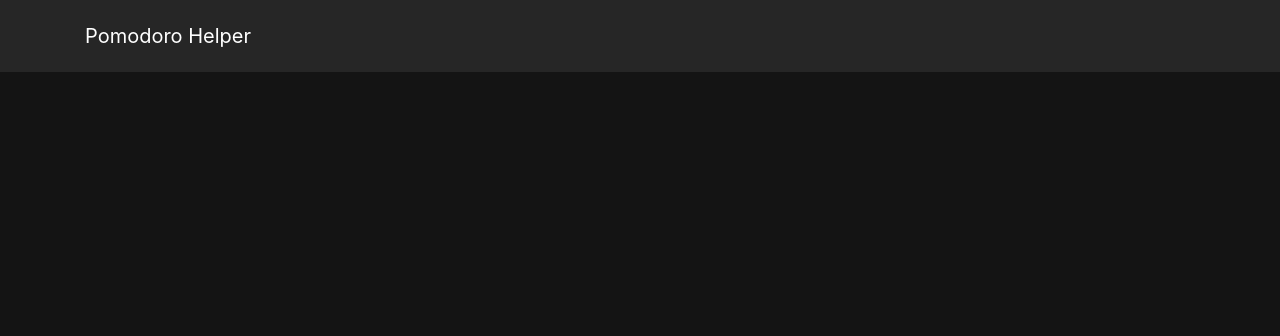
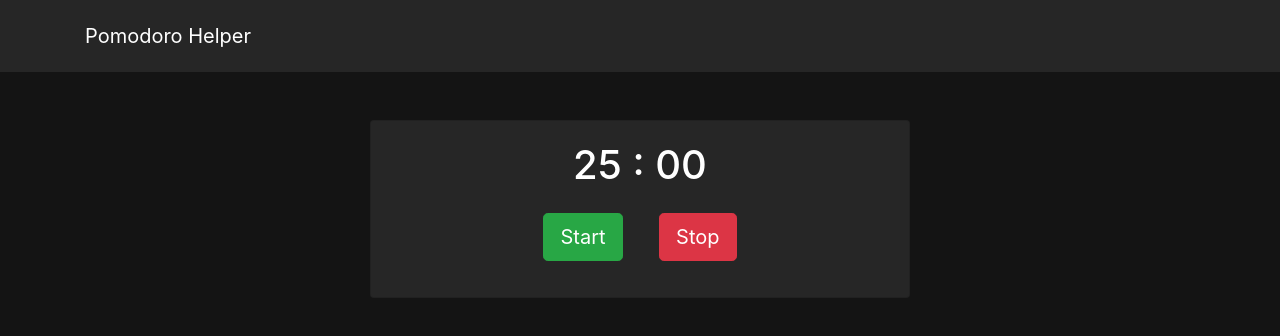
Before and after one commit to revivalme/Pomodoro, a plain HTML site: page app/index.html in a window 1280 px wide. Drawn offline with nearby package versions, Linux system fonts and the light colour scheme.

Commit message:
Added timer block

```diff
--- a/app/index.html
+++ b/app/index.html
@@ -17,6 +17,24 @@
     </div>
   </nav>
 
+ <!-- Main Section -->
+ <div class="container text-primary">
+    <div class="row justify-content-center">
+      <div class="col-6">
+        <!-- Timer Section -->
+        <section id="timer-block" class="card mt-5 bg-primary text-center">
+          <div class="card-body">
+            <h1 id="timer">25 : 00</h1>
+            <div class="buttons">
+              <button type="button" id="btnStart" class="btn btn-success btn-lg m-3 timerBtn">Start</button>
+              <button type="button" id="btnStop" class="btn btn-danger btn-lg m-3 timerBtn">Stop</button>
+            </div>
+          </div>
+        </section>
+      </div>
+    </div>
+  </div>
+
   <script src="https://code.jquery.com/jquery-3.3.1.slim.min.js" integrity="sha384-q8i/X+965DzO0rT7abK41JStQIAqVgRVzpbzo5smXKp4YfRvH+8abtTE1Pi6jizo" crossorigin="anonymous"></script>
   <script src="https://cdnjs.cloudflare.com/ajax/libs/popper.js/1.14.3/umd/popper.min.js" integrity="sha384-ZMP7rVo3mIykV+2+9J3UJ46jBk0WLaUAdn689aCwoqbBJiSnjAK/l8WvCWPIPm49" crossorigin="anonymous"></script>
   <script src="https://stackpath.bootstrapcdn.com/bootstrap/4.1.3/js/bootstrap.min.js" integrity="sha384-ChfqqxuZUCnJSK3+MXmPNIyE6ZbWh2IMqE241rYiqJxyMiZ6OW/JmZQ5stwEULTy" crossorigin="anonymous"></script>
```
